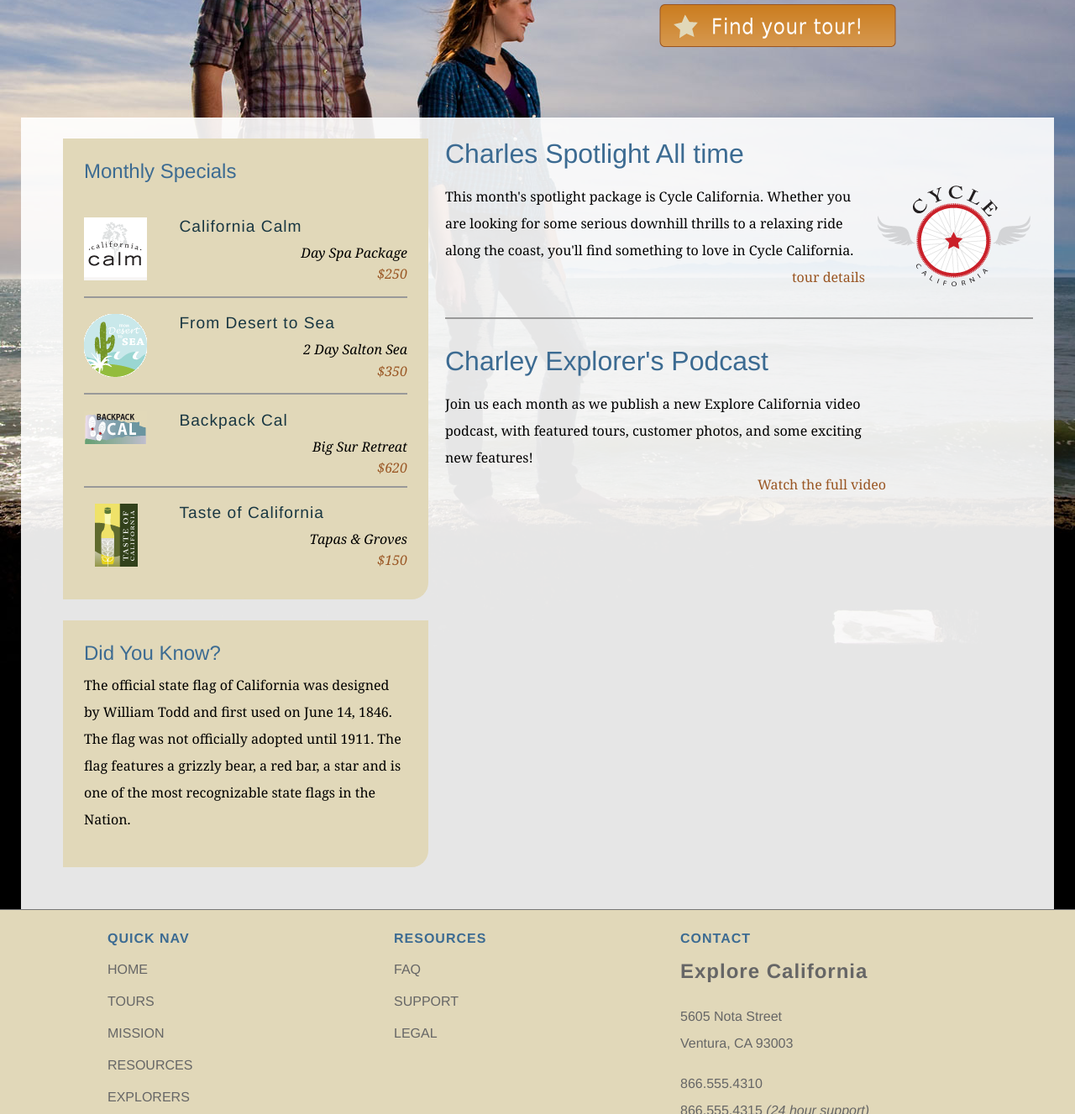
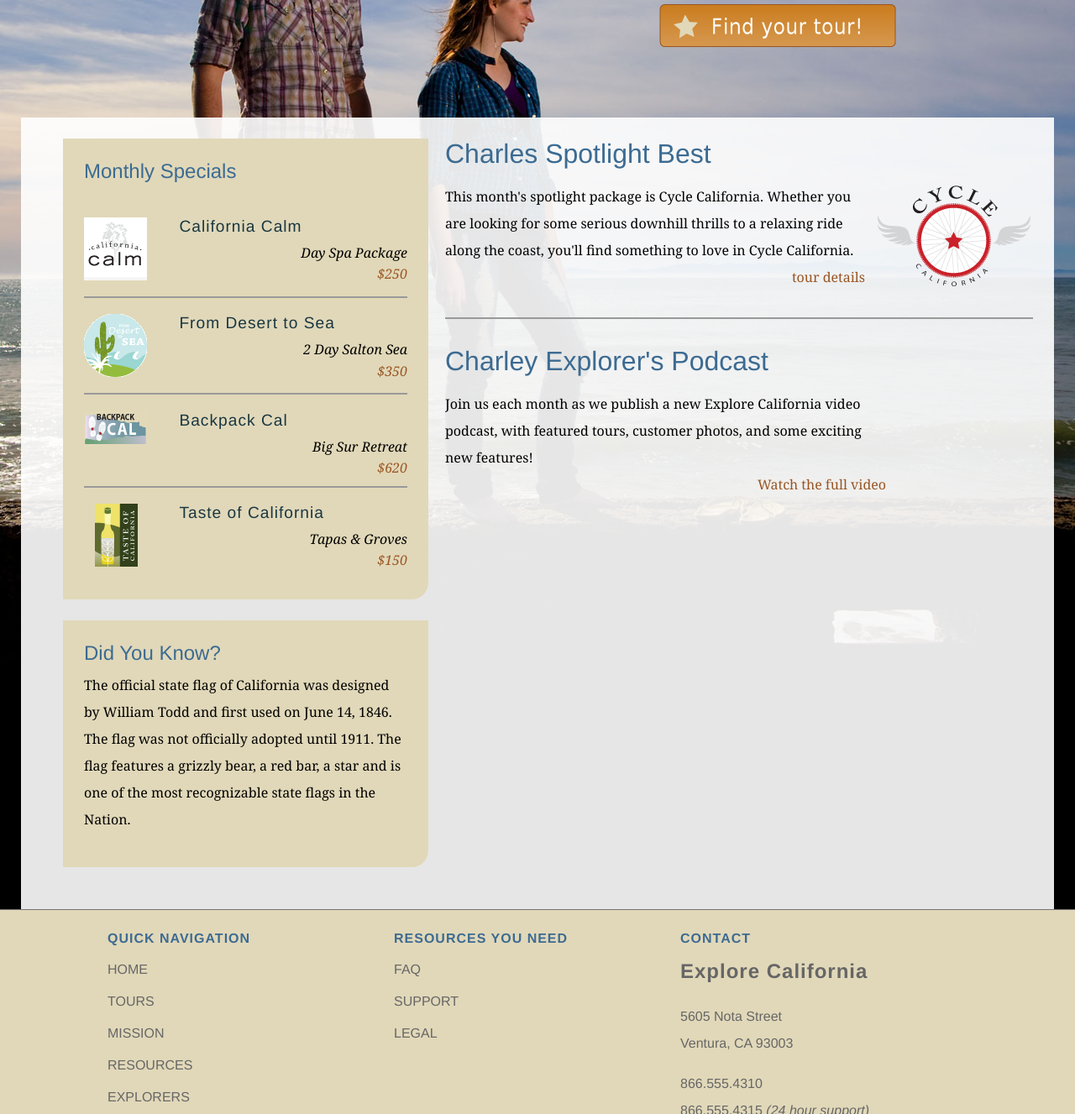
Before and after one commit to charleslukes/explore_california, a plain HTML site: page index.html in a window 1280 px wide. Shown: the part 314-1641 px from the top of the page at 84% size. Drawn offline with Linux system fonts and the light colour scheme.

Commit message:
Nav fully spelt and others spelt

```diff
--- a/index.html
+++ b/index.html
@@ -62,7 +62,7 @@
       <div id="contentWrapper">
         <div id="mainContent">
           <div id="mainArticle">
-            <h1>Charles Spotlight All time</h1>
+            <h1>Charles Spotlight Best</h1>
             <p class="spotlight">This month's spotlight package is Cycle California. Whether you are looking for some serious downhill thrills to a relaxing ride along the coast, you'll find something to love in Cycle California.<br /> <span class="accent"><a href="tours_cycle.html" title="Cycle California">tour details</a></span></p>
 
             <h1>Charley Explorer's Podcast</h1>
@@ -96,7 +96,7 @@
 
       <div id="pageFooter">
         <div id="quickLinks">
-          <h1>Quick Nav</h1>
+          <h1>Quick Navigation</h1>
           <ul id="quickNav">
             <li><a href="index.html" title="Our home page">Home</a></li>
             <li><a href="tours.html" title="Explore our tours">Tours</a></li>
@@ -107,7 +107,7 @@
           </ul>
         </div>
         <div id="footerResources">
-          <h1>Resources</h1>
+          <h1>Resources you need</h1>
           <ul id="quickNav">
             <li><a href="resources/faq.html" title="Our home page">FAQ</a></li>
             <li><a href="support.html" title="Need help?">Support</a></li>
```
